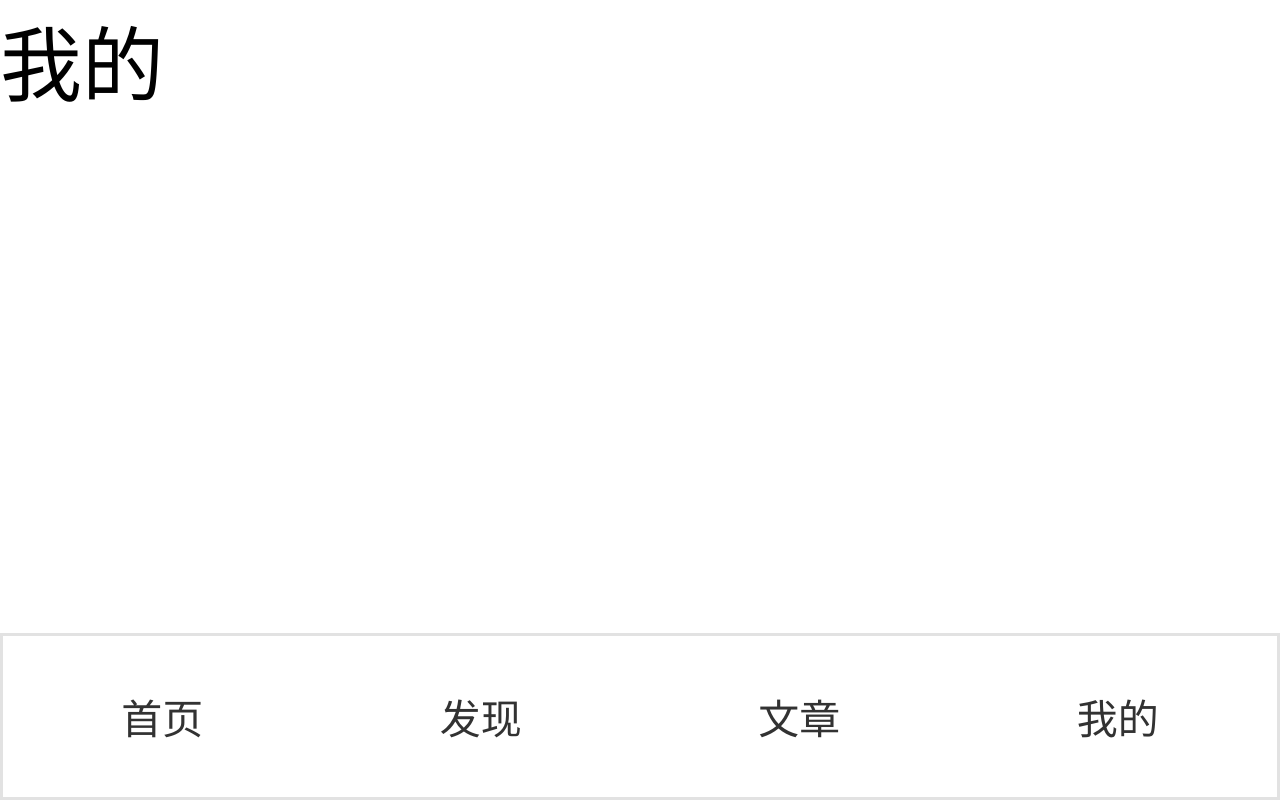
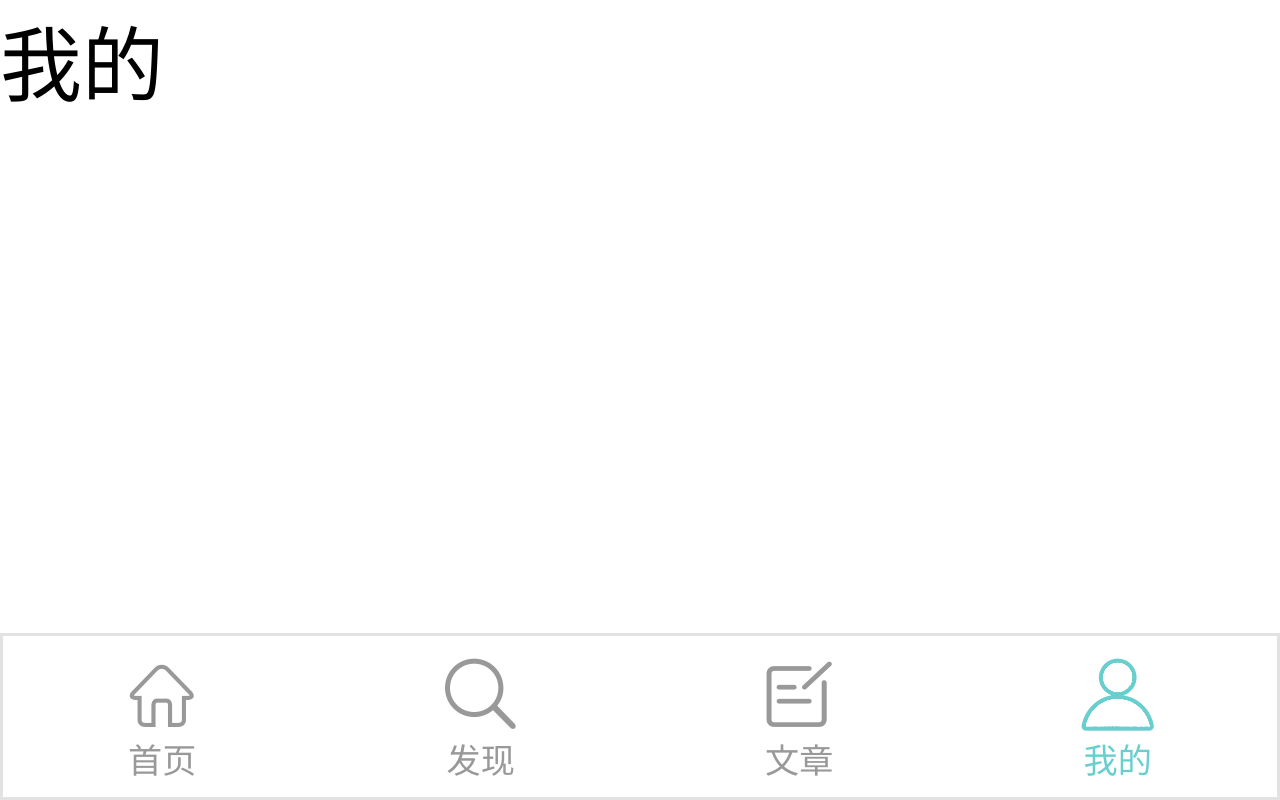
Before and after one commit to Luckyzhon/shiguang, a React (Create React App) app: page /mine in a window 1280 px wide. Built offline with nearby package versions, Linux system fonts and the light colour scheme.

Commit message:
tabbar iconfont commit

```diff
--- a/public/index.html
+++ b/public/index.html
@@ -11,6 +11,7 @@
     <script type="text/javascript">
         document.documentElement.style.fontSize = document.documentElement.clientWidth / 3.75 + 'px';
     </script>
+    <link rel="stylesheet" type="text/css" href="/serch/iconfont/iconfont.css" />
     <title>shiguang</title>
 </head>
 
--- /dev/null
+++ b/public/serch/iconfont/iconfont.css
@@ -0,0 +1,56 @@
+@font-face {font-family: "iconfont";
+  src: url('iconfont.ttf?t=1565924638540') format('truetype')
+}
+
+.iconfont {
+  font-family: "iconfont" !important;
+  font-size: .16rem;
+  font-style: normal;
+  -webkit-font-smoothing: antialiased;
+  -moz-osx-font-smoothing: grayscale;
+  display: inline-block;
+}
+
+.icon-home:before {
+  content: "\e605";
+}
+
+.icon-search:before {
+  content: "\e606";
+}
+
+.icon-back:before {
+  content: "\e657";
+}
+
+.icon-set:before {
+  content: "\e626";
+}
+
+.icon-message:before {
+  content: "\e600";
+}
+
+.icon-mine:before {
+  content: "\e644";
+}
+
+.icon-article:before {
+  content: "\e695";
+}
+
+.icon-collect:before {
+  content: "\e662";
+}
+
+.icon-next:before {
+  content: "\e601";
+}
+
+.icon-time:before {
+  content: "\e602";
+}
+
+.icon-like:before {
+  content: "\ea32";
+}
--- a/src/pages/common/TabBar/Tabbar.js
+++ b/src/pages/common/TabBar/Tabbar.js
@@ -5,10 +5,10 @@ import "./style.scss"
 class Tabbar extends Component {
     state = {
         footerList:[
-            {id:1,path:"/home",name:"首页"},
-            {id:2,path:"/search/1",name:"发现"},
-            {id:3,path:"/article",name:"文章"},
-            {id:4,path:"/mine",name:"我的"}
+            {id:1,path:"/home",name:"首页",icon:"icon-home "},
+            {id:2,path:"/search/1",name:"发现",icon:"icon-search"},
+            {id:3,path:"/article",name:"文章",icon:"icon-article"},
+            {id:4,path:"/mine",name:"我的",icon:"icon-mine"}
         ]
     }
     render() {
@@ -18,7 +18,10 @@ class Tabbar extends Component {
 
                     <ul className="tabbar">
                         {this.state.footerList.map(item=>(
-                             <li key={item.id}><NavLink to={item.path}>{item.name}</NavLink></li>
+                             <li key={item.id}><NavLink to={item.path}>
+                      <i className={`iconfont ${item.icon}`}></i>
+                          <span > {item.name}    </span>
+                             </NavLink></li>
                         ))}
 
                     </ul>
--- a/src/pages/common/TabBar/style.scss
+++ b/src/pages/common/TabBar/style.scss
@@ -12,5 +12,32 @@
     position: fixed;
     bottom: 0;
     left: 0;
+    li{
+      a{
+        color: #999999;
+        &.active{
+          i{
+            color:#68CECE;
+
+          }
+          span{
+
+            color:#68CECE;
+          }
+        }
+        i{
+          font-size: .24rem;
+        }
+        span{
+          font-size: .1rem;
+          display: block;
+          line-height: .13rem;
+        }
+        display: flex;
+        flex-direction: column;
+        text-align: center;
+      }
+
+    }
   }
 }
```
Also changed, not shown: public/serch/iconfont/iconfont.ttf (added).
